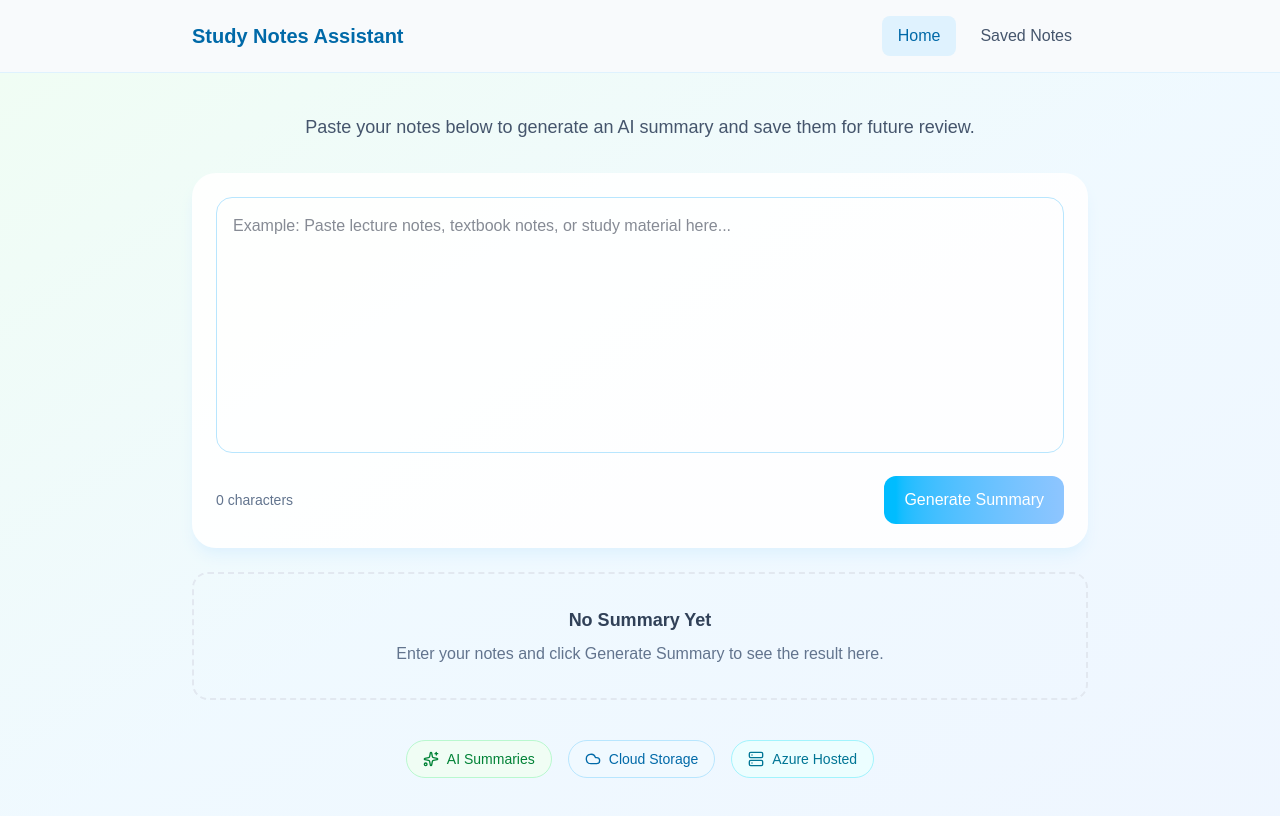
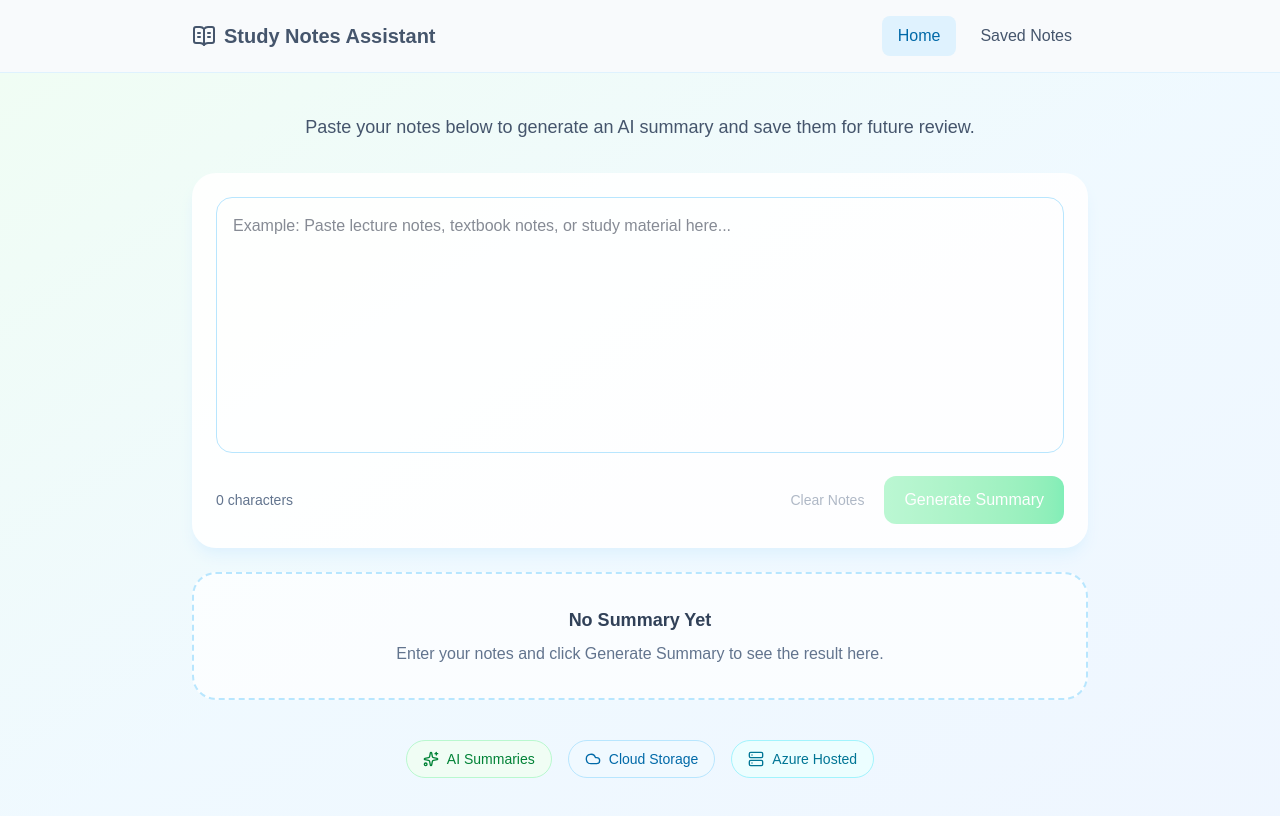
Before and after one commit to afkmary/StudyNotesAssistant, a Next.js app: page / in a window 1280 px wide. Shown: the top 816 px of the page. Built offline with nearby package versions, Linux system fonts and the light colour scheme.

Commit message:
add copy and save to summary

```diff
--- a/app/page.js
+++ b/app/page.js
@@ -27,7 +27,7 @@ export default function Home() {
             setIsLoading(true);
 
             setTimeout(() => {
-              setSummary("This is where the AI-generated summary will appear.");
+              setSummary("/api/summarize");
               setIsLoading(false);
             }, 1000);
           }}
@@ -36,9 +36,9 @@ export default function Home() {
         <SummaryCard
           summary={summary}
           isLoading={isLoading}
-          onSave={() =>
-            alert("Save feature will be connected to Azure Blob Storage later.")
-          }
+          onSave={() => {
+            console.log("Save feature will be connected to Azure Blob Storage later.");
+          }}
         />
 
         <div className="mt-10 flex justify-center gap-4">
--- a/components/Navbar.jsx
+++ b/components/Navbar.jsx
@@ -2,6 +2,7 @@
 
 import Link from "next/link";
 import { usePathname } from "next/navigation";
+import { BookOpenText } from "lucide-react";
 
 export default function Navbar() {
   const pathname = usePathname();
@@ -11,9 +12,10 @@ export default function Navbar() {
       <div className="mx-auto flex max-w-4xl items-center justify-between">
         <Link
           href="/"
-          className="text-xl font-bold text-sky-700"
+          className="flex items-center gap-2 text-xl font-bold text-slate-600"
         >
-          Study Notes Assistant
+          <BookOpenText size={24} />
+          <span>Study Notes Assistant</span>
         </Link>
 
         <div className="flex gap-2">
--- a/components/NoteInput.jsx
+++ b/components/NoteInput.jsx
@@ -1,7 +1,11 @@
-export default function NoteInput({ notes, setNotes, onGenerate, isLoading }) {
+export default function NoteInput({
+  notes,
+  setNotes,
+  onGenerate,
+  isLoading,
+}) {
   return (
     <div className="rounded-3xl bg-white/90 p-6 shadow-lg shadow-sky-100">
-
       <textarea
         value={notes}
         onChange={(event) => setNotes(event.target.value)}
@@ -14,14 +18,25 @@ export default function NoteInput({ notes, setNotes, onGenerate, isLoading }) {
           {notes.length} characters
         </p>
 
+        <div className="flex gap-3">
+          <button
+            onClick={() => setNotes("")}
+            disabled={!notes.trim()}
+            className="px-2 py-3 text-sm font-medium text-slate-500 hover:text-red-400 disabled:cursor-not-allowed disabled:opacity-50"
+          >
+            Clear Notes
+          </button>
+
           <button
             onClick={onGenerate}
             disabled={!notes.trim() || isLoading}
-          className="rounded-xl bg-gradient-to-r from-sky-400 to-blue-300 px-5 py-3 font-medium text-white hover:from-sky-500 hover:to-blue-400 disabled:cursor-not-allowed disabled:bg-slate-300"
+            className="rounded-xl bg-linear-to-r from-green-300 to-green-400 px-5 py-3 font-medium text-white
+             hover:from-green-500 hover:to-green-600 disabled:cursor-not-allowed disabled:opacity-50"
           >
             {isLoading ? "Generating..." : "Generate Summary"}
           </button>
         </div>
       </div>
+    </div>
   );
 }
--- a/components/SummaryCard.jsx
+++ b/components/SummaryCard.jsx
@@ -1,6 +1,35 @@
+import { Copy, Check } from "lucide-react";
+import { useState } from "react";
 import LoadingSpinner from "./LoadingSpinner";
 
-export default function SummaryCard({ summary, onSave, isLoading }) {
+export default function SummaryCard({
+  summary,
+  onSave,
+  isLoading,
+}) {
+  const [copied, setCopied] = useState(false);
+  const [saved, setSaved] = useState(false);
+
+  const handleCopy = async () => {
+    await navigator.clipboard.writeText(summary);
+
+    setCopied(true);
+
+    setTimeout(() => {
+      setCopied(false);
+    }, 2000);
+  };
+
+  const handleSave = () => {
+    onSave?.();
+
+    setSaved(true);
+
+    setTimeout(() => {
+      setSaved(false);
+    }, 2000);
+  };
+
   if (isLoading) {
     return (
       <div className="mt-6 rounded-3xl bg-white/90 p-6 shadow-lg shadow-sky-100">
@@ -19,7 +48,7 @@ export default function SummaryCard({ summary, onSave, isLoading }) {
 
   if (!summary) {
     return (
-      <div className="mt-6 rounded-2xl border-2 border-dashed border-slate-200 p-8 text-center">
+      <div className="mt-6 rounded-3xl border-2 border-dashed border-sky-200 bg-white/70 p-8 text-center">
         <h2 className="text-lg font-semibold text-slate-700">
           No Summary Yet
         </h2>
@@ -32,27 +61,49 @@ export default function SummaryCard({ summary, onSave, isLoading }) {
   }
 
   return (
-    <div className="mt-6 rounded-3xl border-2 border-dashed border-sky-200 bg-white/70 p-8 text-center">
+    <div className="mt-6 rounded-3xl bg-white/90 p-6 shadow-lg shadow-sky-100">
       <div className="mb-4 flex items-center justify-between">
         <h2 className="text-xl font-semibold text-slate-900">
           Summary
         </h2>
 
-        <span className="rounded-full bg-sky-100 px-3 py-1 text-xs font-medium text-sky-700">
-          Generated
-        </span>
+        <button
+          onClick={handleCopy}
+          className="flex items-center gap-2 rounded-xl bg-sky-100 px-3 py-2 text-sm font-medium text-sky-700 hover:bg-sky-200"
+        >
+          {copied ? (
+            <>
+              <Check size={16} />
+              Copied
+            </>
+          ) : (
+            <>
+              <Copy size={16} />
+              Copy
+            </>
+          )}
+        </button>
       </div>
 
       <p className="leading-7 text-slate-700">
         {summary}
       </p>
 
-      <button
-        onClick={onSave}
-        className="mt-5 rounded-xl bg-green-100 px-4 py-2 text-sm font-medium text-green-700 hover:bg-green-200"
-      >
-        Save Summary
-      </button>
+      <div className="mt-6 flex justify-end">
+        <button
+          onClick={handleSave}
+          className="rounded-xl bg-green-100 px-4 py-2 text-sm font-medium text-green-700 hover:bg-green-200"
+        >
+          {saved ? (
+            <span className="flex items-center gap-2">
+              <Check size={16} />
+              Saved
+            </span>
+          ) : (
+            "Save Summary"
+          )}
+        </button>
+      </div>
     </div>
   );
 }
```
Lines whose indentation alone changed are shown as unchanged.
